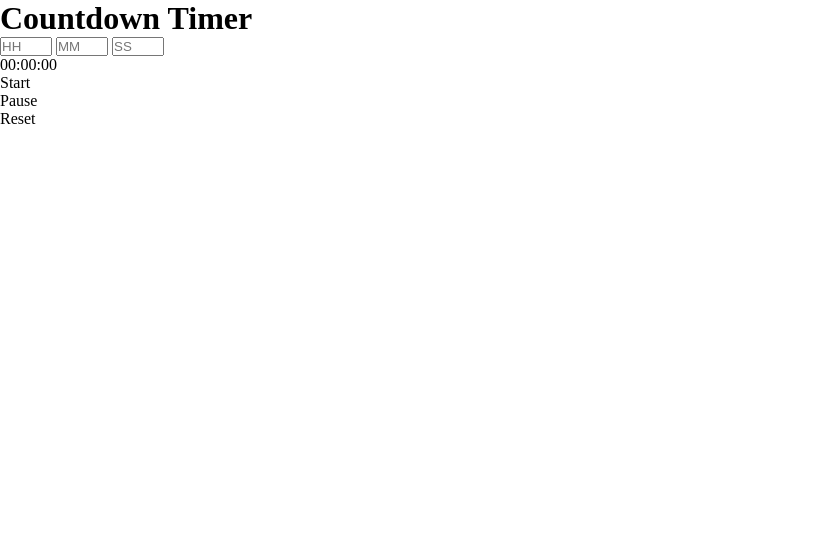
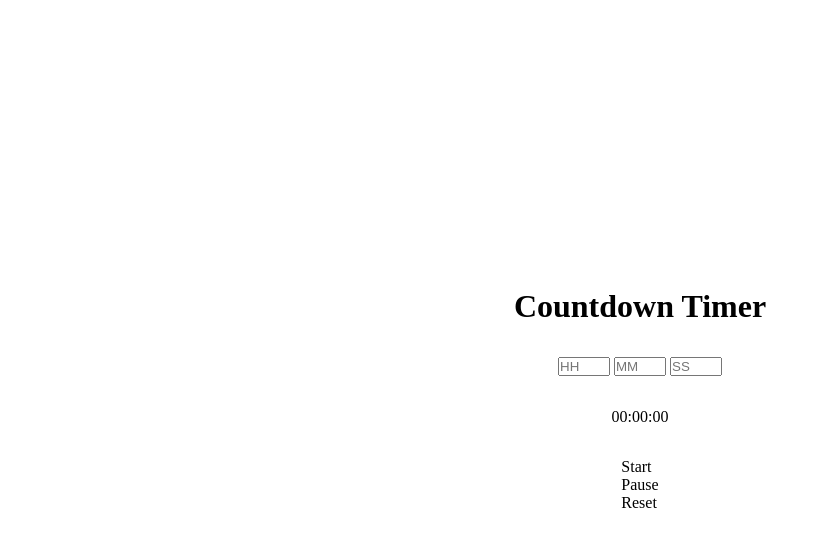
Before and after one commit to ayushporwal01/JavaScript-Mastery, a plain HTML site: page Countdown Timer/index.html in a window 1280 px wide. Shown: the whole page, without its empty margins (0-829 px from the left). Drawn offline with Linux system fonts and the light colour scheme.

Commit message:
Initial Commit

```diff
--- a/Countdown Timer/style.css
+++ b/Countdown Timer/style.css
@@ -3,3 +3,12 @@
     padding: 0;
     box-sizing: border-box;
 }
+
+body {
+    height: 100vh;
+    display: flex;
+    flex-direction: column;
+    justify-content: center;
+    align-items: center;
+    gap: 2rem;
+}
```
